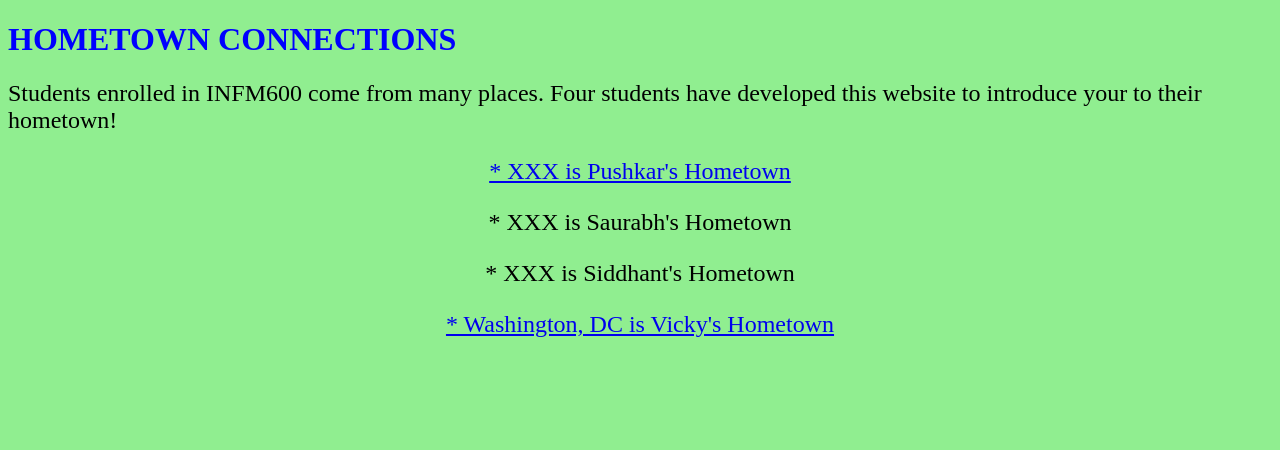
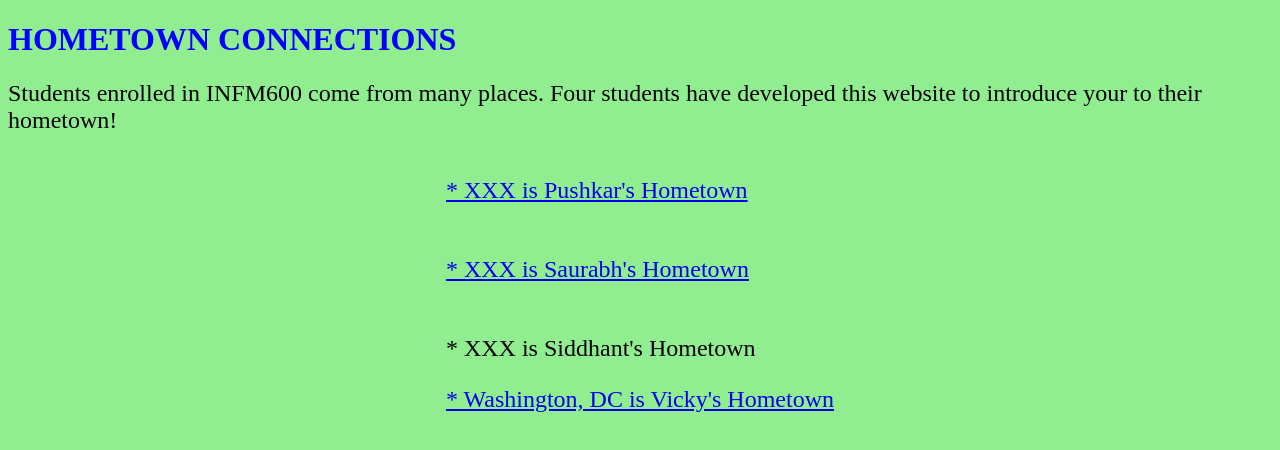
Before and after one commit to vickym99/INFM600_Repository, a plain HTML site: page index.html in a window 1280 px wide. Drawn offline with Linux system fonts and the light colour scheme.

Commit message:
Update index.html

```diff
--- a/index.html
+++ b/index.html
@@ -14,15 +14,24 @@ Students enrolled in INFM600 come from many places.  Four students have develope
 
 <center>
 
-<a href="INFM600_Repository/Pushkar'sHTMLPage.html">
+<table>
+
+<tr> <td>
+<a href="Pushkar'sHTMLPage.html">
 <p>* XXX is Pushkar's Hometown </p>
-  </a>
+  </a>  </td> </tr>
+
+<tr> <td>
+<a href="SidHomePage.html">
 <p>* XXX is Saurabh's Hometown </p>
+  </a> </td> </tr>
+
+<tr> <td>
 <p>* XXX is Siddhant's Hometown </p>
-<a href="https://github.com/vickym99/INFM600_Repository/master/GitHub_subpage.txt">
+<a href="GitHub_subpage.html">
 <p>* Washington, DC is Vicky's Hometown </p>
-  </a>
+  </a> </td> </tr>
 
 </font>
-
+  </center>
 </html>
```
